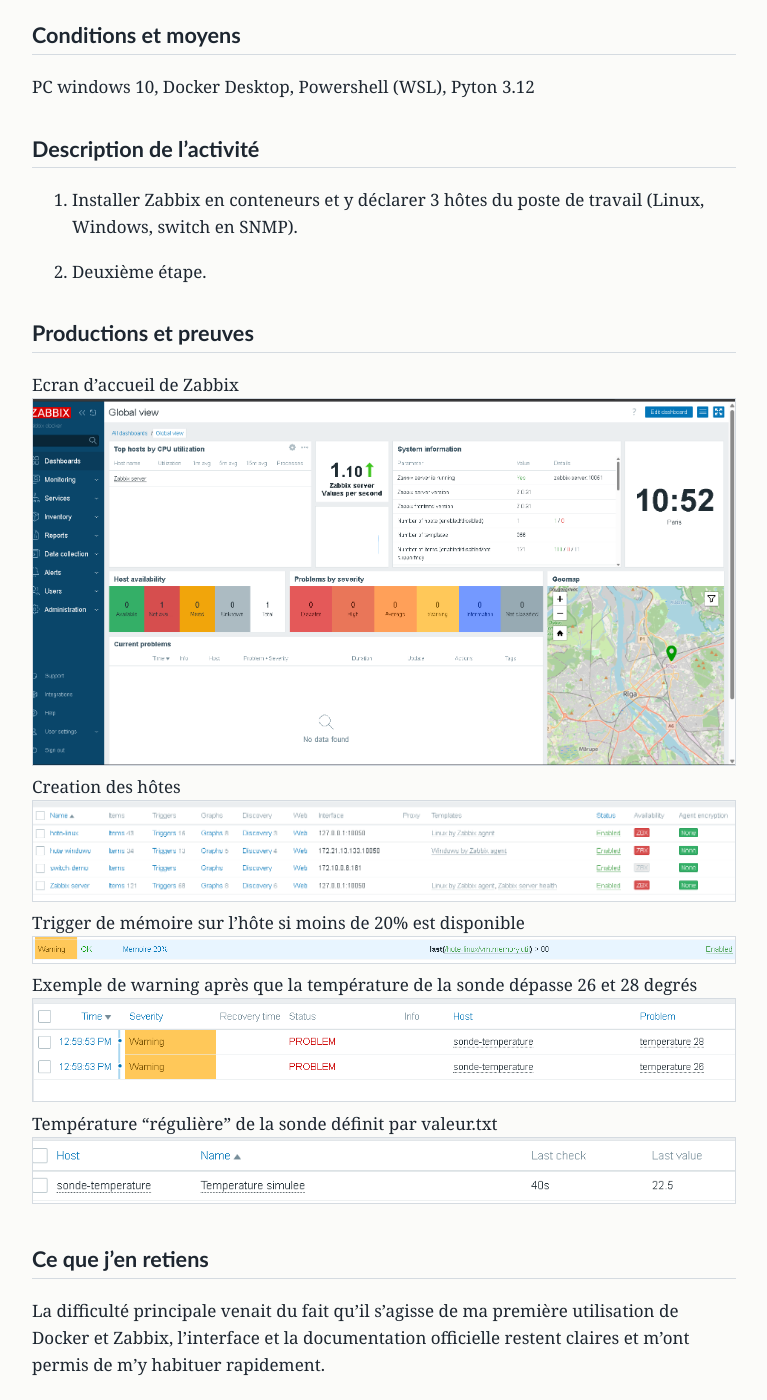
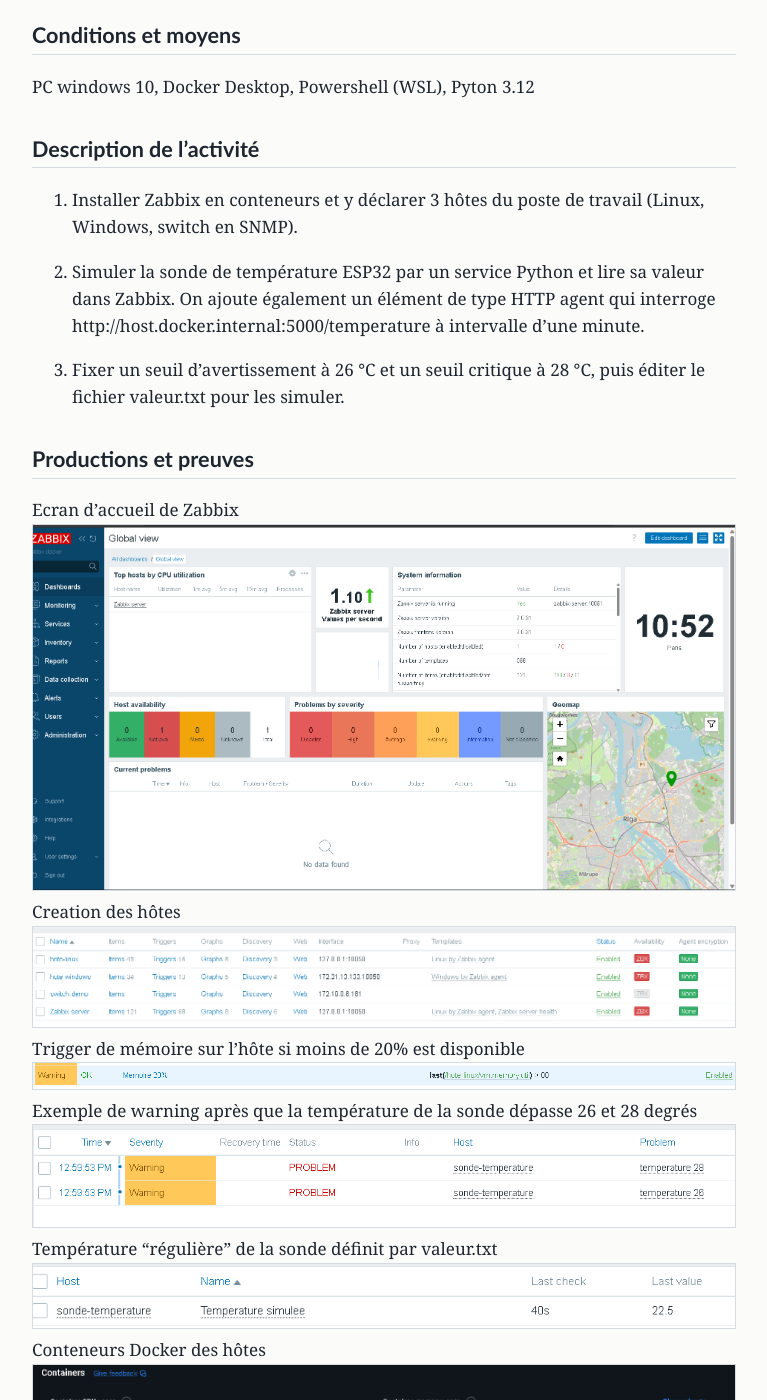
Before and after one commit to Lucasidcz-Cours/portfolio, a Jekyll site: the page built from _projets/Zabbix.md, in a window 1280 px wide and 1400 px high, scrolled down 320 px. Shown: the whole window, without its empty margins (256-1023 px from the left). Built offline with Jekyll 4.4.1, drawn with Linux system fonts in a browser that asks for light colours.

Commit message:
Update Zabbix.md with new activity steps
Added steps for simulating temperature probe and configuring thresholds.

```diff
--- a/_projets/Zabbix.md
+++ b/_projets/Zabbix.md
@@ -16,10 +16,12 @@
 
 ## Description de l'activité
 
-1. Installer Zabbix en conteneurs et y déclarer 3 hôtes du poste de travail (Linux,
-Windows, switch en SNMP).
+1. Installer Zabbix en conteneurs et y déclarer 3 hôtes du poste de travail (Linux, Windows, switch en SNMP).
 
-2. Deuxième étape.
+2. Simuler la sonde de température ESP32 par un service Python et lire sa valeur dans Zabbix. On ajoute également un élément de type HTTP agent qui interroge http://host.docker.internal:5000/temperature à intervalle d'une minute.
+
+3. Fixer un seuil d'avertissement à 26 °C et un seuil critique à 28 °C, puis éditer le fichier valeur.txt pour les simuler.
+
 
 ## Productions et preuves
 Ecran d'accueil de Zabbix
@@ -32,6 +34,8 @@
 ![Ce que montre la capture]({{ "/images/warning.png" | relative_url }})
 Température "régulière" de la sonde définit par valeur.txt
 ![Ce que montre la capture]({{ "/images/logtemperature.png" | relative_url }})
+Conteneurs Docker des hôtes
+![Ce que montre la capture]({{ "/images/Conteneurs.png" | relative_url }})
 
 ## Ce que j'en retiens
 
```
